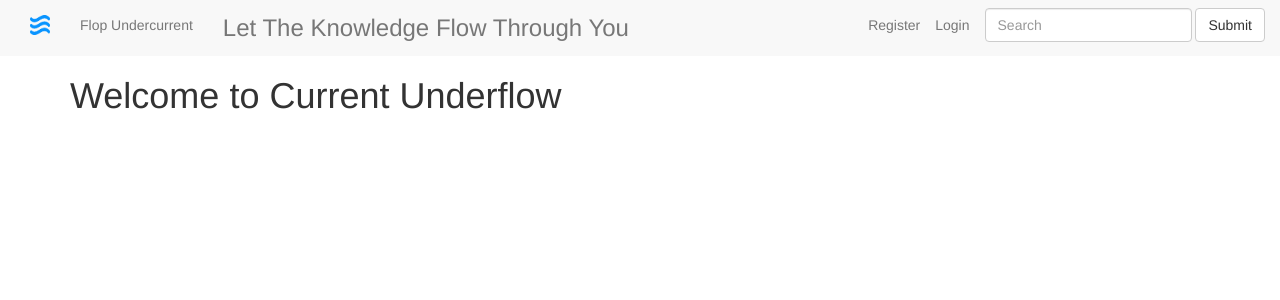
After one commit to sateigen/question-box, a Django app: page / in a window 1280 px wide. The commit adds this page. Shown: the top 300 px of the page. Run offline with Django 3.2, Linux system fonts and the light colour scheme; some libraries are stand-ins or nearby versions.

Commit message:
index.html made and base.html edit

```diff
--- a/flop/templates/flop/base.html
+++ b/flop/templates/flop/base.html
@@ -13,6 +13,7 @@
       <div class="container-fluid">
         <img src="{% static 'images/water_icon.png' %}" class="navbar-text pull-xs-left" style="width: 20px;height: 20px"></img>
         <a class="navbar-text navbar-left" id="logo" href="/">Flop Undercurrent</a>
+        <h3 class="navbar-text">Let The Knowledge Flow Through You</h3>
         <form class="navbar-form navbar-right">
         <div class="form-group">
           <input type="text" class="form-control" placeholder="Search">
--- /dev/null
+++ b/flop/templates/flop/index.html
@@ -0,0 +1,9 @@
+{% extends 'flop/base.html' %}
+{% load static %}
+{% block body %}
+
+<div class="container">
+  <h1>Welcome to Current Underflow</h1>
+</div>
+
+{% endblock %}
```
